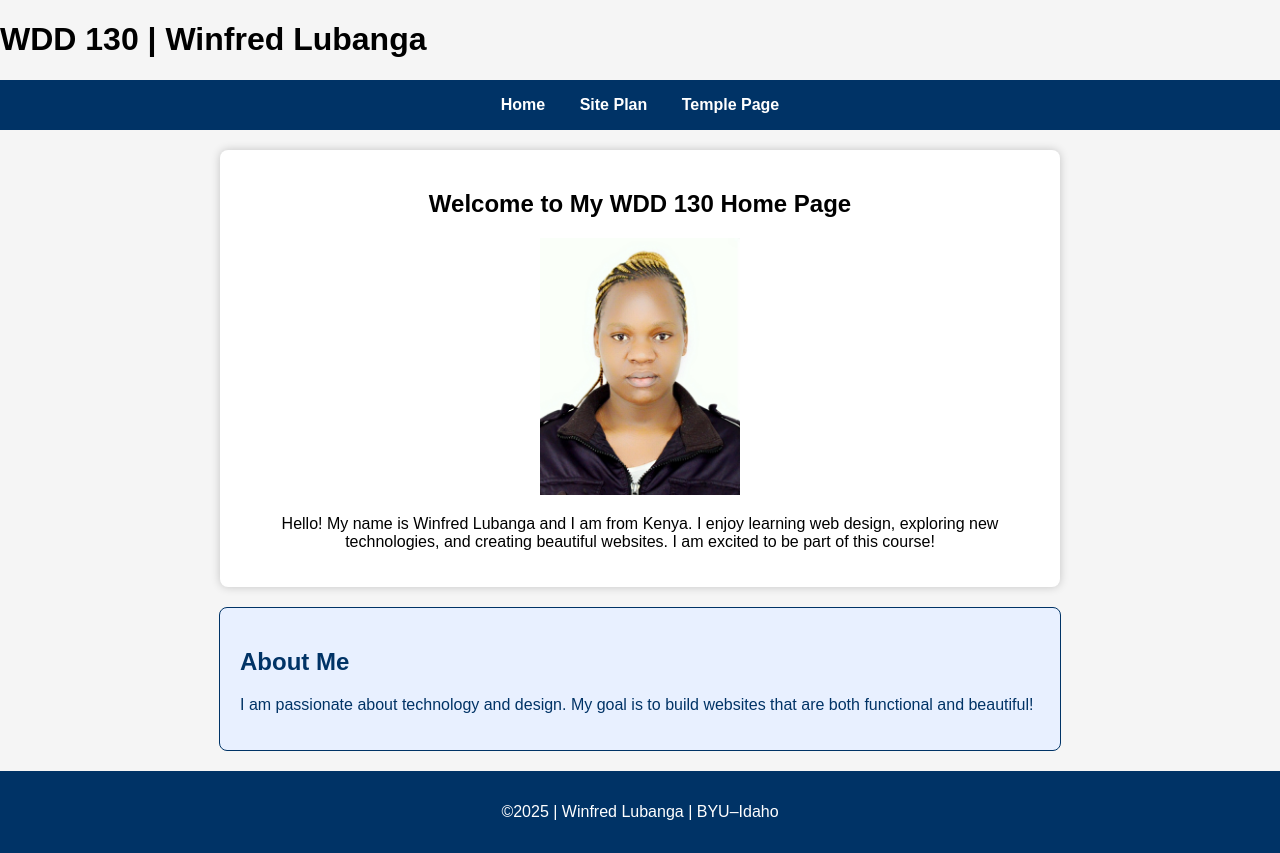
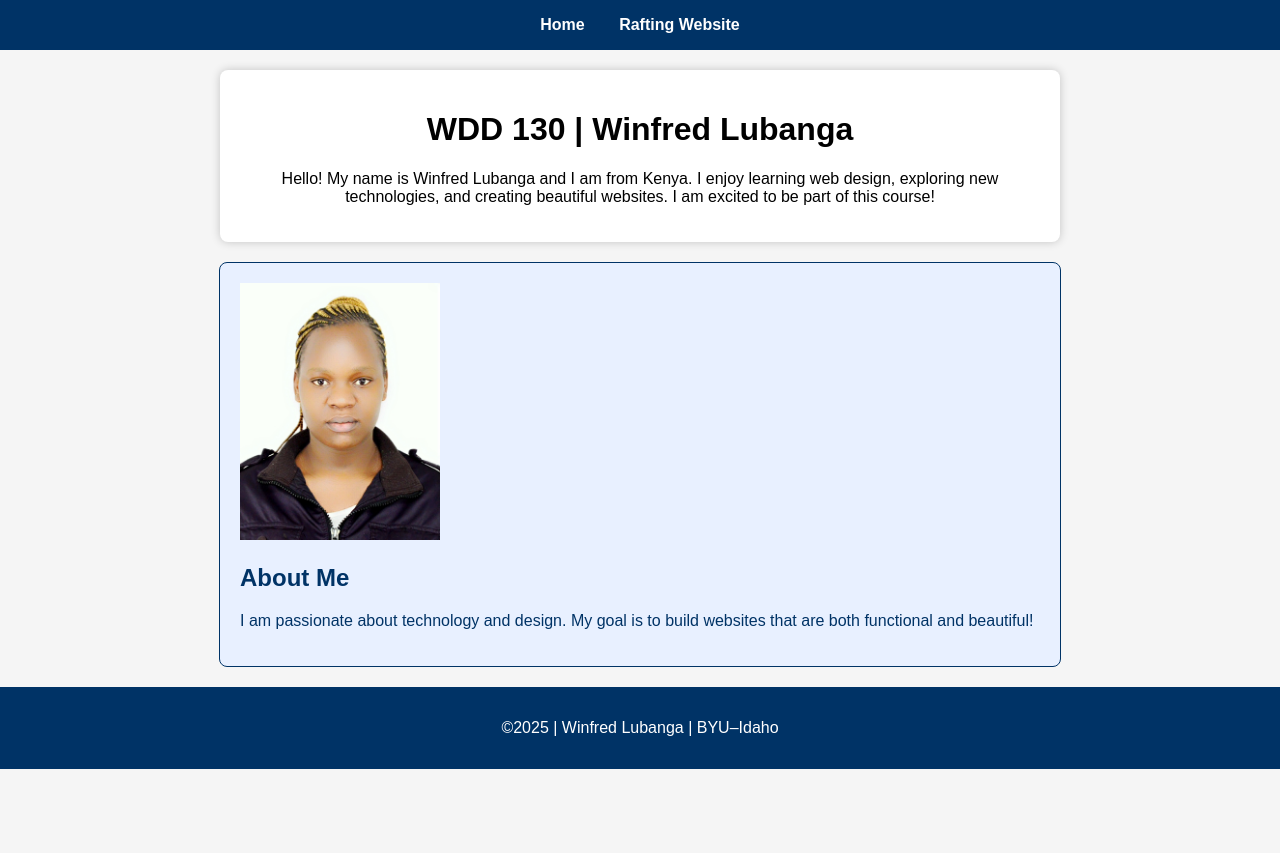
Before and after one commit to winfredlubanga/wdd130, a plain HTML site: page index.html in a window 1280 px wide. After the commit the page ends 800 px from the top, so only its background shows below. Drawn offline with Linux system fonts and the light colour scheme.

Commit message:
i have updated my html

```diff
--- a/index.html
+++ b/index.html
@@ -12,22 +12,20 @@
 
 <body>
     <header>
-        <h1>WDD 130 | Winfred Lubanga</h1>
         <nav>
-            <a href="index.html">Home</a>
-            <a href="site-plan.html">Site Plan</a>
-            <a href="week02/temple.html">Temple Page</a>
+            <a href="#">Home</a>
+            <a href="wwr/">Rafting Website</a>
         </nav>
     </header>
 
     <main>
-        <h2>Welcome to My WDD 130 Home Page</h2>
-        <img src="images/profile.jpg" alt="Hello, my name is Winfred Lubanga" width="200">
+        <h1>WDD 130 | Winfred Lubanga</h1>
         <p>Hello! My name is Winfred Lubanga and I am from Kenya. I enjoy learning web design, exploring new
             technologies, and creating beautiful websites. I am excited to be part of this course!</p>
     </main>
 
     <aside>
+        <img src="images/profile.jpg" alt="Hello, my name is Winfred Lubanga" width="200">
         <h2>About Me</h2>
         <p>I am passionate about technology and design. My goal is to build websites that are both functional and
             beautiful!</p>
```
